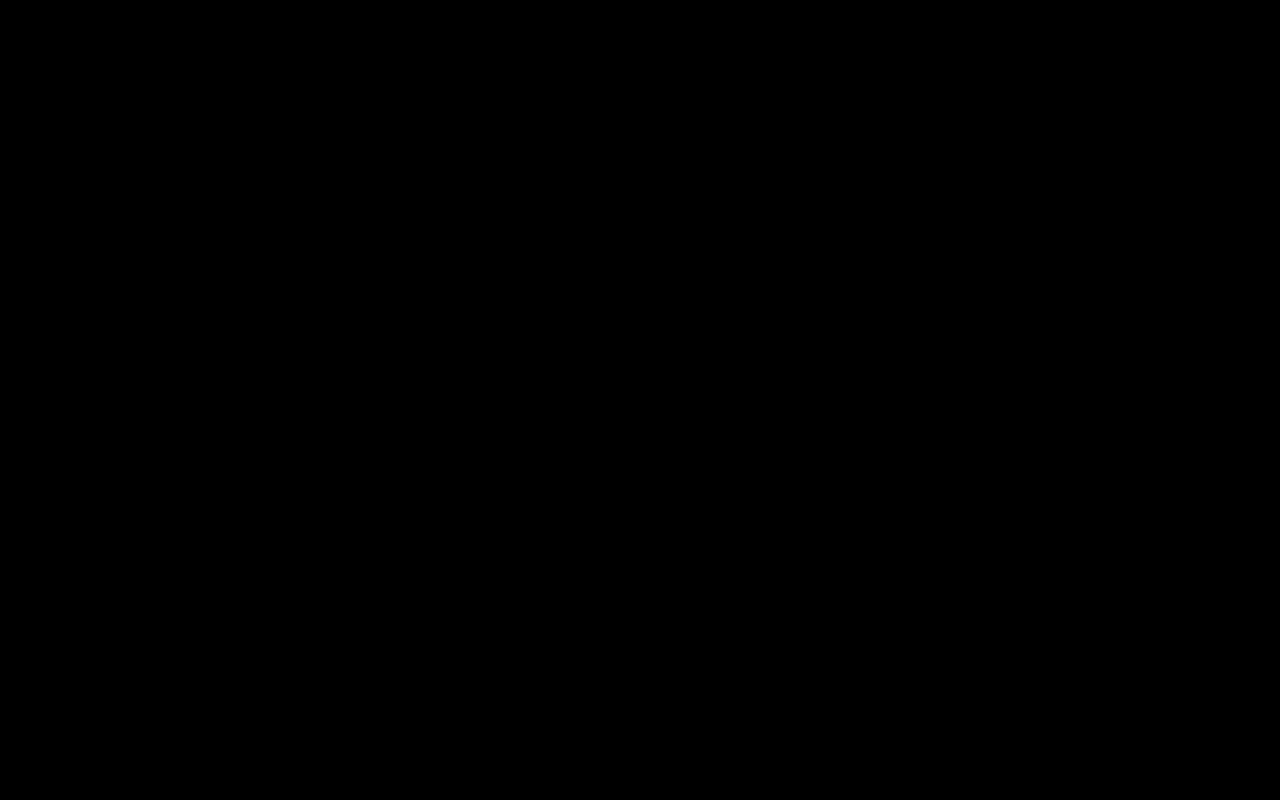
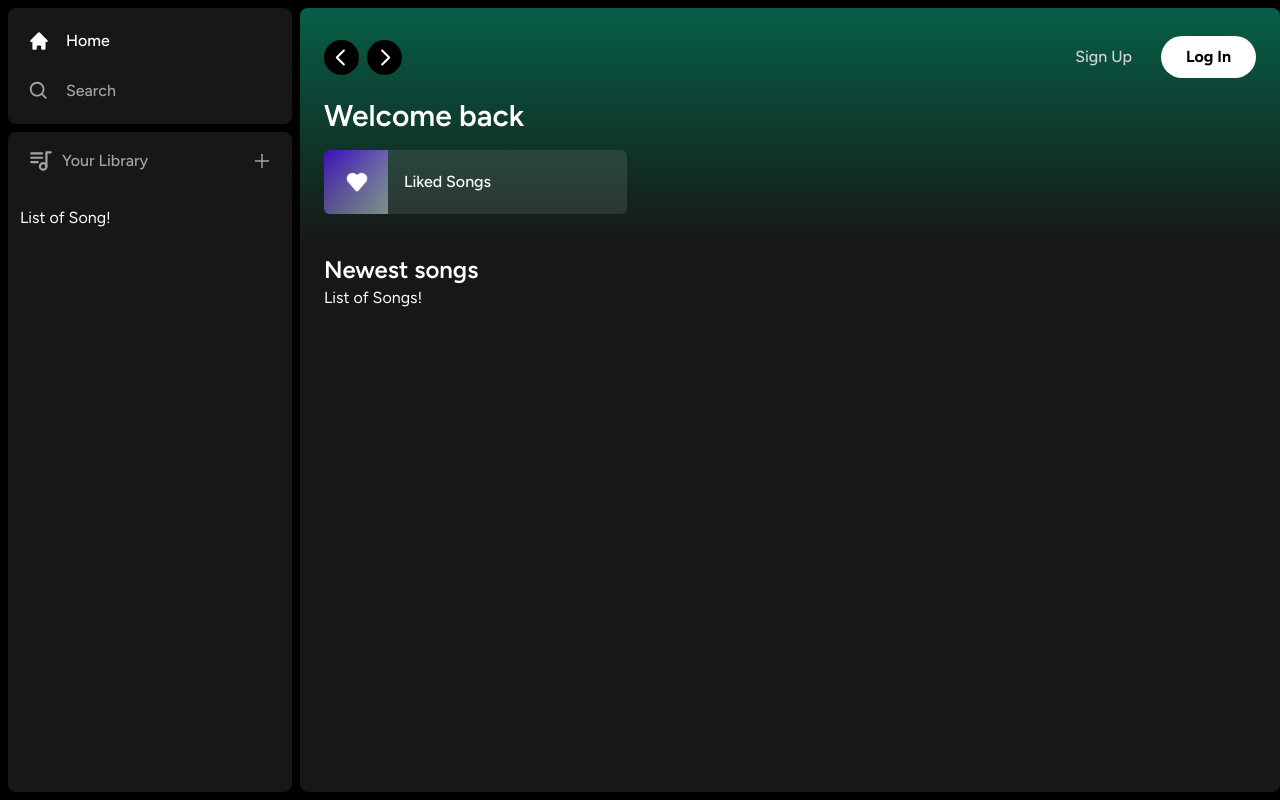
Before and after one commit to pedroestevaodev/spotify-clone, a Next.js app: page / in a window 1280 px wide. Built offline with nearby package versions, Linux system fonts and the light colour scheme.

Commit message:
Implementation of Layout

```diff
--- a/app/(site)/page.tsx
+++ b/app/(site)/page.tsx
@@ -1,5 +1,31 @@
+import { Header } from "@/components/Header";
+import { ListItem } from "@/components/ListItem";
+
 export default function Home() {
 	return (
-		<div></div>
+		<div className="bg-neutral-900 rounded-lg size-full overflow-hidden overflow-y-auto">
+			<Header>
+				<div className="mb-2">
+					<h1 className="text-white text-3xl font-semibold">Welcome back</h1>
+					<div className="grid grid-cols-1 sm:grid-cols-2 xl:grid-cols-3 2xl:grid-cols-4 gap-3 mt-4">
+						<ListItem
+							image={`/imgs/liked.jpg`}
+							name="Liked Songs"
+							href="/liked"
+						/>
+					</div>
+				</div>
+			</Header>
+			<div className="mt-2 mb-7 px-6">
+				<div className="flex justify-between items-center">
+					<h1 className="text-white text-2xl font-semibold">
+						Newest songs
+					</h1>
+				</div>
+				<div className="">
+					List of Songs!
+				</div>
+			</div>
+		</div>
 	);
 };
--- a/app/globals.css
+++ b/app/globals.css
@@ -7,5 +7,6 @@
 :root {
   height: 100%;
   background-color: black;
+  color: white;
   color-schema: dark;
 }
--- a/app/layout.tsx
+++ b/app/layout.tsx
@@ -1,7 +1,7 @@
 import type { Metadata } from "next";
 import { Figtree } from "next/font/google";
 import "./globals.css";
-import Sidebar from "@/components/Sidebar";
+import { Sidebar } from "@/components/Sidebar";
 
 const font = Figtree({ subsets: ['latin'] });
 
--- a/components/Box/index.tsx
+++ b/components/Box/index.tsx
@@ -1,6 +1,16 @@
-const Box = () => {
+import { BoxProps } from "@/types/components";
+import { twMerge } from "tailwind-merge";
+
+const Box = ({ children, className }: BoxProps) => {
     return (
-        <div></div>
+        <div
+            className={twMerge(
+                "bg-neutral-900 rounded-lg h-fit w-full",
+                className,
+            )}
+        >
+            {children}
+        </div>
     );
 };
 
--- /dev/null
+++ b/components/Button/index.tsx
@@ -0,0 +1,28 @@
+import { ButtonProps } from "@/types/components";
+import { forwardRef } from "react";
+import { twMerge } from "tailwind-merge";
+
+const Button = forwardRef<HTMLButtonElement, ButtonProps>(({
+    className,
+    children,
+    disabled,
+    type = "button",
+    ...props
+}, ref) => {
+    return (
+        <button
+            ref={ref}
+            type={type}
+            className={twMerge(
+                "w-full rounded-full bg-green-500 border border-transparent p-3 disabled:cursor-not-allowed disabled:opacity-50 text-black font-bold hover:opacity-75 transition",
+                className,
+            )}
+            disabled={disabled}
+            {...props}
+        >
+            {children}
+        </button>
+    );
+});
+
+export { Button };
--- /dev/null
+++ b/components/Header/index.tsx
@@ -0,0 +1,94 @@
+'use client';
+
+import { HeaderProps } from "@/types/components";
+import { useRouter } from "next/navigation";
+import { BiSearch } from "react-icons/bi";
+import { HiHome } from "react-icons/hi";
+import { RxCaretLeft, RxCaretRight } from "react-icons/rx";
+import { twMerge } from "tailwind-merge";
+import { Button } from "../Button";
+
+const Header = ({ children, className }: HeaderProps) => {
+    const router = useRouter();
+
+    const handleLogout = () => {
+
+    }
+
+    return (
+        <div
+            className={twMerge(
+                "h-fit bg-gradient-to-b from-emerald-800 p-6",
+                className,
+            )}
+        >
+            <div className="flex items-center justify-between w-full mb-4">
+                <div className="hidden md:flex items-center gap-x-2">
+                    <button
+                        type="button"
+                        className="rounded-full bg-black flex items-center justify-center hover:opacity-75 transition"
+                        onClick={() => router.back()}
+                    >
+                        <RxCaretLeft
+                            size={35}
+                            className="text-white"
+                        />
+                    </button>
+                    <button
+                        type="button"
+                        className="rounded-full bg-black flex items-center justify-center hover:opacity-75 transition"
+                        onClick={() => router.forward()}
+                    >
+                        <RxCaretRight
+                            size={35}
+                            className="text-white"
+                        />
+                    </button>
+                </div>
+                <div className="flex md:hidden items-center gap-x-2">
+                    <button
+                        type="button"
+                        className="rounded-full bg-white flex items-center justify-center hover:opacity-75 transition p-2"
+                    >
+                        <HiHome
+                            size={20}
+                            className="text-black"
+                        />
+                    </button>
+                    <button
+                        type="button"
+                        className="rounded-full bg-white flex items-center justify-center hover:opacity-75 transition p-2"
+                    >
+                        <BiSearch
+                            size={20}
+                            className="text-black"
+                        />
+                    </button>
+                </div>
+                <div className="flex items-center justify-between gap-x-4">
+                    <>
+                        <div>
+                            <Button
+                                className="bg-transparent text-neutral-300 font-medium"
+                                onClick={() => {}}
+                            >
+                                Sign Up
+                            </Button>
+                        </div>
+                        <div>
+                            <Button
+                                className="bg-white px-6 py-2"
+                                onClick={() => {}}
+                            >
+                                Log In
+                            </Button>
+                        </div>
+                    </>
+                </div>
+            </div>
+            {children}
+        </div>
+    );
+};
+
+export { Header };
--- /dev/null
+++ b/components/Library/index.tsx
@@ -0,0 +1,33 @@
+'use client';
+
+import { AiOutlinePlus } from "react-icons/ai";
+import { TbPlaylist } from "react-icons/tb";
+
+const Library = () => {
+    const onClick = () => {
+
+    };
+
+    return (
+        <div className="flex flex-col">
+            <div
+                className="flex items-center justify-between px-5 py-4"
+            >
+                <div className="inline-flex items-center gap-x-2">
+                    <TbPlaylist className="text-neutral-400" size={26} />
+                    <p className="text-neutral-400 font-medium text-base">Your Library</p>
+                </div>
+                <AiOutlinePlus
+                    size={20}
+                    className="text-neutral-400 hover:text-white cursor-pointer transition"
+                    onClick={onClick}
+                />
+            </div>
+            <div className="flex flex-col gap-y-2 mt-4 px-3">
+                List of Song!
+            </div>
+        </div>
+    );
+};
+
+export { Library };
--- /dev/null
+++ b/components/ListItem/index.tsx
@@ -0,0 +1,42 @@
+'use client';
+
+import { ListItemProps } from "@/types/components";
+import Image from "next/image";
+import { useRouter } from "next/navigation";
+
+const ListItem = ({
+    image,
+    name,
+    href
+}: ListItemProps) => {
+    const router = useRouter();
+
+    const onClick = () => {
+        router.push(href);
+    };
+
+    return (
+        <button
+            type="button"
+            className="relative group flex items-center gap-x-4 rounded-md overflow-hidden bg-neutral-100/10 hover:bg-neutral-100/20 transition pr-4"
+            onClick={onClick}
+        >
+            <div className="relative min-h-[64px] min-w-[64px]">
+                <Image
+                    className="object-cover"
+                    src={image}
+                    alt="Image"
+                    fill
+                />
+            </div>
+            <p className="font-medium truncate py-5">
+                {name}
+            </p>
+            <div className="absolute right-5 transition opacity-0 rounded-full flex items-center justify-center bg-green-500 p-4 drop-shadow-md group-hover:opacity-100 hover:scale-110">
+
+            </div>
+        </button>
+    );
+};
+
+export { ListItem };
--- /dev/null
+++ b/components/Sidebar/SidebarItem/index.tsx
@@ -0,0 +1,25 @@
+import { SidebarItemProps } from "@/types/components";
+import Link from "next/link";
+import { twMerge } from "tailwind-merge";
+
+const SidebarItem = ({
+    icon: Icon,
+    label,
+    active,
+    href
+}: SidebarItemProps) => {
+    return (
+        <Link
+            href={href}
+            className={twMerge(
+                "flex flex-row items-center gap-x-4 h-auto w-full text-base text-neutral-400 hover:text-white font-medium cursor-pointer py-1 transition",
+                active && "text-white",
+            )}
+        >
+            <Icon size={26} />
+            <p className="truncate w-full">{label}</p>
+        </Link>
+    );
+};
+
+export { SidebarItem };
--- a/components/Sidebar/index.tsx
+++ b/components/Sidebar/index.tsx
@@ -5,6 +5,9 @@
 import { useMemo } from "react";
 import { BiSearch } from "react-icons/bi";
 import { HiHome } from "react-icons/hi";
+import { Box } from "../Box";
+import { SidebarItem } from "./SidebarItem";
+import { Library } from "../Library";
 
 const Sidebar = ({ children }: ChildrenProps) => {
     const pathname = usePathname();
@@ -27,10 +30,22 @@
     return (
         <div className="flex h-full">
             <div className="hidden md:flex flex-col gap-y-2 bg-black h-full w-[300px] p-2">
+                <Box>
+                    <div className="flex flex-col gap-y-4 px-5 py-4">
+                        {routes.map((item) => (
+                            <SidebarItem key={item.label} {...item} />
+                        ))}
+                    </div>
+                </Box>
+                <Box className="overflow-y-auto h-full">
+                    <Library />
+                </Box>
+            </div>
+            <main className="flex-1 h-full overflow-y-auto py-2">
                 {children}
-            </div>
+            </main>
         </div>
     );
 };
 
-export default Sidebar;
+export { Sidebar };
--- a/package.json
+++ b/package.json
@@ -12,7 +12,8 @@
     "next": "14.2.20",
     "react": "^18",
     "react-dom": "^18",
-    "react-icons": "^5.4.0"
+    "react-icons": "^5.4.0",
+    "tailwind-merge": "^2.5.5"
   },
   "devDependencies": {
     "@types/node": "^20",
--- /dev/null
+++ b/types/components.ts
@@ -0,0 +1,26 @@
+import { IconType } from "react-icons";
+
+export interface BoxProps {
+    children: React.ReactNode;
+    className?: string;
+};
+
+export interface HeaderProps {
+    children: React.ReactNode;
+    className?: string;
+};
+
+export interface ButtonProps extends React.ButtonHTMLAttributes<HTMLButtonElement> {};
+
+export interface SidebarItemProps {
+    icon: IconType;
+    label: string;
+    active?: boolean;
+    href: string;
+};
+
+export interface ListItemProps {
+    image: string;
+    name: string;
+    href: string;
+};
```
Also changed, not shown: public/imgs/liked.jpg (added), 1 other file (tests, documents, lock files or other folders).
